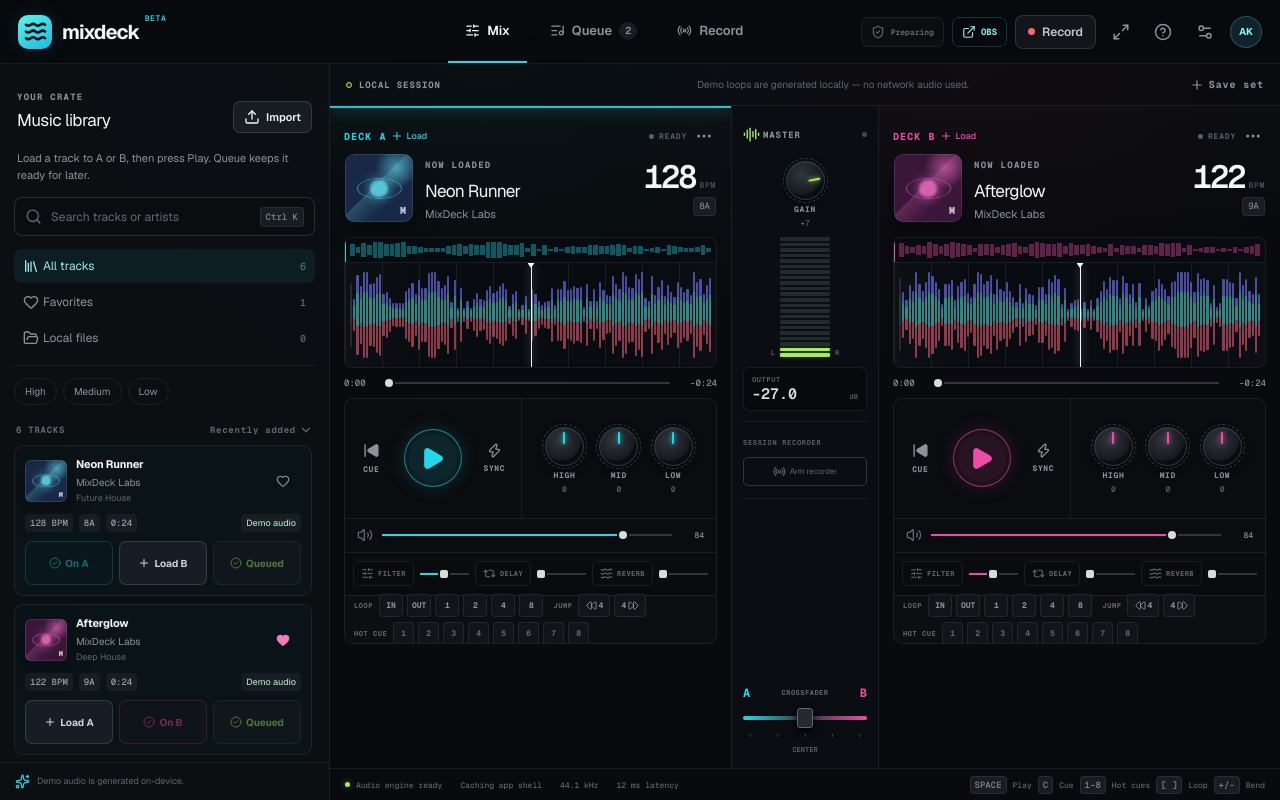
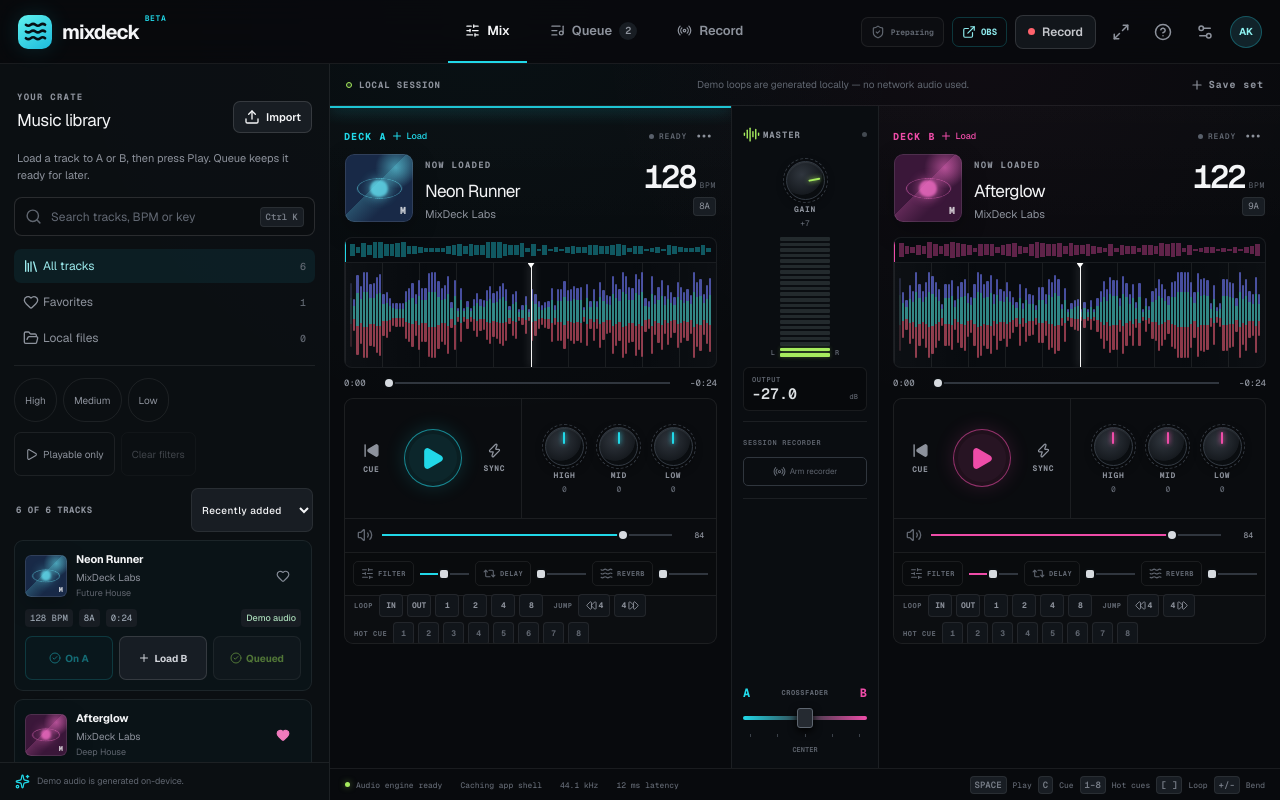
Before and after one commit to akshitnanda/mixdeck, a Next.js app: page / in a window 1280 px wide. Built offline with nearby package versions, Linux system fonts and the light colour scheme.

Commit message:
Add composable library filters and explicit track sorting

```diff
--- a/package.json
+++ b/package.json
@@ -8,7 +8,7 @@
     "build": "next build --turbopack",
     "start": "next start",
     "lint": "eslint",
-    "test:audio": "node --experimental-strip-types --test src/app/_lib/audio-analysis.test.ts src/app/_lib/tempo.test.ts src/app/_lib/load-safety.test.ts",
+    "test:audio": "node --experimental-strip-types --test src/app/_lib/audio-analysis.test.ts src/app/_lib/tempo.test.ts src/app/_lib/load-safety.test.ts src/app/_lib/library.test.ts",
     "icons:pwa": "node scripts/generate-pwa-icons.mjs",
     "verify:pwa": "node scripts/verify-pwa.mjs"
   },
--- /dev/null
+++ b/src/app/_lib/library.ts
@@ -0,0 +1,39 @@
+export type LibrarySort = "recent" | "title" | "bpm" | "bpm-asc";
+export type LibraryEnergy = "Low" | "Medium" | "High";
+export type LibraryTrack = {
+  id: string;
+  title: string;
+  artist: string;
+  genre: string;
+  key: string;
+  bpm: number;
+  energy: LibraryEnergy;
+  source: string;
+  url?: string;
+};
+
+export function filterLibrary<T extends LibraryTrack>(tracks: readonly T[], options: {
+  search: string;
+  category: string;
+  energy: LibraryEnergy | null;
+  playableOnly: boolean;
+  favorites: ReadonlySet<string>;
+  sort: LibrarySort;
+}): T[] {
+  const terms = options.search.trim().toLowerCase().split(/\s+/).filter(Boolean);
+  const matches = tracks.filter((track) => {
+    const text = `${track.title} ${track.artist} ${track.genre} ${track.key} ${track.bpm}`.toLowerCase();
+    const inCategory = options.category === "All tracks"
+      || (options.category === "Favorites" && options.favorites.has(track.id))
+      || (options.category === "Local files" && track.source === "Local");
+    return inCategory && terms.every((term) => text.includes(term))
+      && (!options.energy || track.energy === options.energy)
+      && (!options.playableOnly || Boolean(track.url));
+  });
+  return matches.sort((left, right) => {
+    if (options.sort === "title") return left.title.localeCompare(right.title);
+    if (options.sort === "bpm") return right.bpm - left.bpm;
+    if (options.sort === "bpm-asc") return left.bpm - right.bpm;
+    return 0; // Preserve crate insertion order and stable ties.
+  });
+}
--- a/src/app/globals.css
+++ b/src/app/globals.css
@@ -310,6 +310,7 @@
 
 .filter-row { display: flex; gap: 6px; padding: 12px 0 6px; }
 .filter-row button {
+  min-height: 44px;
   border: 1px solid var(--line);
   background: transparent;
   color: var(--muted);
@@ -320,8 +321,12 @@
 }
 .filter-row button:hover, .filter-row button.active { color: var(--ink); background: var(--panel-3); border-color: var(--line-strong); }
 
-.track-list-heading { display: flex; align-items: center; justify-content: space-between; padding: 12px 2px 8px; color: var(--dim); font: 650 9px var(--font-geist-mono); letter-spacing: 0.75px; }
-.track-list-heading button { display: flex; align-items: center; flex-direction: row-reverse; gap: 3px; border: 0; background: transparent; color: var(--dim); font-size: 9px; cursor: pointer; }
+.library-filter-tools { display: flex; flex-wrap: wrap; gap: 6px; padding: 4px 0; }
+.library-filter-tools button { display: inline-flex; align-items: center; justify-content: center; gap: 5px; min-height: 44px; padding: 0 10px; border: 1px solid var(--line); border-radius: 7px; background: transparent; color: var(--muted); cursor: pointer; font-size: 10px; touch-action: manipulation; }
+.library-filter-tools button.active { color: var(--cyan); background: rgba(33,216,232,0.08); border-color: rgba(33,216,232,0.4); }
+.library-filter-tools button:disabled { opacity: 0.4; cursor: default; }
+.track-list-heading { display: flex; flex-wrap: wrap; gap: 6px; align-items: center; justify-content: space-between; padding: 8px 2px; color: var(--muted); font: 650 9px var(--font-geist-mono); letter-spacing: 0.5px; }
+.track-list-heading select { min-width: 0; max-width: 100%; min-height: 44px; padding: 0 6px; border: 1px solid var(--line); border-radius: 7px; background: var(--panel-3); color: var(--ink); font: 500 10px var(--font-geist-sans); cursor: pointer; }
 
 .track-list { min-height: 0; flex: 1; overflow-y: auto; overflow-x: hidden; overscroll-behavior: contain; -webkit-overflow-scrolling: touch; scrollbar-color: #262c33 transparent; scrollbar-width: thin; padding: 0 3px 14px 0; }
 
@@ -1294,8 +1299,7 @@
   .deck-pad-launcher span { display: inline; font-size: 10px; font-weight: 700; color: var(--cyan); }
   button, a, .upload-button { touch-action: manipulation; }
   .library-nav button { min-height: 44px; }
-  .filter-row button { min-height: 40px; padding-inline: 12px; }
-  .track-list-heading button { min-height: 36px; }
+  .filter-row button { min-height: 44px; padding-inline: 12px; }
   .library-track { min-height: 72px; }
   .favorite-button { width: 36px; height: 44px; padding: 0; }
   .dialog-close, .settings-actions button, .reset-deck-button, .auto-cue-card button { min-height: 44px; }
--- a/src/app/page.tsx
+++ b/src/app/page.tsx
@@ -48,10 +48,10 @@
 import { PerformancePads } from "./_components/performance-pads";
 import { beatSeconds, clampRate, matchingRate } from "./_lib/tempo";
 import { needsLoadConfirmation } from "./_lib/load-safety";
+import { filterLibrary, type LibrarySort, type LibraryEnergy } from "./_lib/library";
 
 type DeckId = "A" | "B";
 type WorkspaceView = "Mix" | "Queue" | "Record";
-type SortMode = "recent" | "title" | "bpm";
 type PanelView = "help" | "settings" | "profile" | "deck-A" | "deck-B" | "confirm-load" | null;
 type FxName = "filter" | "delay" | "reverb" | "flanger" | "distortion" | "phaser" | "tremolo" | "compressor";
 type FxState = Record<FxName, number>;
@@ -132,7 +132,7 @@
 };
 
 const SET_STORAGE_KEY = "mixdeck-saved-set";
-const SORT_LABELS: Record<SortMode, string> = { recent: "Recently added", title: "Track title", bpm: "BPM" };
+const SORT_LABELS: Record<LibrarySort, string> = { recent: "Recently added", title: "Track title", bpm: "BPM: high to low", "bpm-asc": "BPM: low to high" };
 const FX_NAMES: FxName[] = ["filter", "delay", "reverb", "flanger", "distortion", "phaser", "tremolo", "compressor"];
 const FX_LABELS: Record<FxName, string> = { filter: "Filter", delay: "Delay", reverb: "Reverb", flanger: "Flanger", distortion: "Drive", phaser: "Phaser", tremolo: "Tremolo", compressor: "Comp" };
 const defaultFx = (): FxState => ({ filter: 0, delay: 0, reverb: 0, flanger: 0, distortion: 0, phaser: 0, tremolo: 0, compressor: 0 });
@@ -719,7 +719,9 @@
   const [masterLevel, setMasterLevel] = useState(0.05);
   const [search, setSearch] = useState("");
   const [filter, setFilter] = useState("All tracks");
-  const [sortMode, setSortMode] = useState<SortMode>("recent");
+  const [sortMode, setSortMode] = useState<LibrarySort>("recent");
+  const [energyFilter, setEnergyFilter] = useState<LibraryEnergy | null>(null);
+  const [playableOnly, setPlayableOnly] = useState(false);
   const [favorites, setFavorites] = useState<Set<string>>(new Set(["afterglow"]));
   const [libraryOpen, setLibraryOpen] = useState(false);
   const [loadTarget, setLoadTarget] = useState<DeckId | null>(null);
@@ -907,22 +909,15 @@
   }, [queue]);
 
   const filteredTracks = useMemo(() => {
-    const query = search.trim().toLowerCase();
-    const matches = tracks.filter((track) => {
-      const matchesSearch = !query || `${track.title} ${track.artist} ${track.genre}`.toLowerCase().includes(query);
-      const matchesFilter = filter === "All tracks"
-        || (filter === "Favorites" && favorites.has(track.id))
-        || (filter === "Local files" && track.source === "Local")
-        || filter === track.energy
-        || filter === track.genre;
-      return matchesSearch && matchesFilter;
-    });
-    return matches.sort((left, right) => {
-      if (sortMode === "title") return left.title.localeCompare(right.title);
-      if (sortMode === "bpm") return right.bpm - left.bpm;
-      return tracks.indexOf(left) - tracks.indexOf(right);
-    });
-  }, [favorites, filter, search, sortMode, tracks]);
+    return filterLibrary(tracks, { search, category: filter, energy: energyFilter, playableOnly, favorites, sort: sortMode });
+  }, [favorites, filter, search, sortMode, tracks, energyFilter, playableOnly]);
+  const hasLibraryFilters = Boolean(search.trim() || filter !== "All tracks" || energyFilter || playableOnly);
+  const clearLibraryFilters = () => {
+    setSearch("");
+    setFilter("All tracks");
+    setEnergyFilter(null);
+    setPlayableOnly(false);
+  };
 
   const queueTracks = useMemo(() => queue
     .map((trackId) => tracks.find((track) => track.id === trackId))
@@ -1603,6 +1598,7 @@
     setLoadTarget(id);
     setFilter("All tracks");
     setSearch("");
+    setEnergyFilter(null);
     setPerformanceMode(false);
     setLibraryOpen(true);
     libraryPanel.current?.scrollTo({ top: 0 });
@@ -1818,6 +1814,8 @@
     });
     setTracks((current) => [...additions, ...current.filter((track) => !additions.some((item) => item.id === track.id))]);
     setFilter("All tracks");
+    setEnergyFilter(null);
+    setSearch("");
     setCrateDragActive(false);
     if (target && additions[0]) loadTrack(target, additions[0]);
     try {
@@ -1958,20 +1956,24 @@
               <button onClick={() => setLoadTarget(null)} aria-label="Cancel deck selection"><X size={16} /></button>
             </div>
           ) : <p className="crate-hint">Load a track to A or B, then press Play. Queue keeps it ready for later.</p>}
-          <label className="search-box"><Search size={17} /><input ref={searchInput} value={search} onChange={(event) => setSearch(event.target.value)} placeholder="Search tracks or artists" /><kbd>Ctrl K</kbd></label>
+          <label className="search-box"><Search size={17} /><input ref={searchInput} value={search} onChange={(event) => setSearch(event.target.value)} placeholder="Search tracks, BPM or key" aria-label="Search music library" /><kbd>Ctrl K</kbd></label>
 
           <nav className="library-nav" aria-label="Library categories">
             {[{ label: "All tracks", icon: Library }, { label: "Favorites", icon: Heart }, { label: "Local files", icon: FolderOpen }].map(({ label, icon: Icon }) => (
-              <button key={label} className={filter === label ? "active" : ""} onClick={() => setFilter(label)}>
+              <button key={label} className={filter === label ? "active" : ""} aria-pressed={filter === label} onClick={() => setFilter(label)}>
                 <Icon size={16} fill={label === "Favorites" && filter === label ? "currentColor" : "none"} />{label}
                 <span>{label === "All tracks" ? tracks.length : label === "Favorites" ? favorites.size : tracks.filter((track) => track.source === "Local").length}</span>
               </button>
             ))}
           </nav>
 
-          <div className="filter-row">{["High", "Medium", "Low"].map((value) => <button key={value} className={filter === value ? "active" : ""} onClick={() => setFilter(filter === value ? "All tracks" : value)}>{value}</button>)}</div>
-
-          <div className="track-list-heading"><span>{filteredTracks.length} TRACKS</span><button onClick={() => setSortMode((current) => current === "recent" ? "title" : current === "title" ? "bpm" : "recent")} aria-label={`Sort library. Current sort: ${SORT_LABELS[sortMode]}`}><ChevronDown size={14} />{SORT_LABELS[sortMode]}</button></div>
+          <div className="filter-row" role="group" aria-label="Filter by energy">{(["High", "Medium", "Low"] as const).map((value) => <button key={value} className={energyFilter === value ? "active" : ""} aria-pressed={energyFilter === value} onClick={() => setEnergyFilter(energyFilter === value ? null : value)}>{value}</button>)}</div>
+          <div className="library-filter-tools">
+            <button className={playableOnly ? "active" : ""} aria-pressed={playableOnly} onClick={() => setPlayableOnly(!playableOnly)}><Play size={13} />Playable only</button>
+            <button onClick={clearLibraryFilters} disabled={!hasLibraryFilters}>Clear filters</button>
+          </div>
+
+          <div className="track-list-heading"><span role="status">{filteredTracks.length} OF {tracks.length} TRACKS</span><select aria-label="Sort library" value={sortMode} onChange={(event) => setSortMode(event.target.value as LibrarySort)}>{Object.entries(SORT_LABELS).map(([value, label]) => <option key={value} value={value}>{label}</option>)}</select></div>
           <div className="track-list" ref={trackList}>
             {filteredTracks.map((track) => (
               <article className={`library-track ${decks.A.track.id === track.id || decks.B.track.id === track.id ? "loaded" : ""}`} key={track.id} aria-label={`${track.title} by ${track.artist}`}>
@@ -2000,7 +2002,7 @@
                 {!track.url && <span className="track-preview-note">Import your audio to mix. This catalog preview has no audio.</span>}
               </article>
             ))}
-            {!filteredTracks.length && <div className="empty-state"><Disc3 size={28} /><strong>No tracks here yet</strong><span>Try a different filter or import audio.</span></div>}
+            {!filteredTracks.length && <div className="empty-state"><Disc3 size={28} /><strong>{hasLibraryFilters ? "No matching tracks" : "No tracks here yet"}</strong><span>{hasLibraryFilters ? "Clear filters above or import audio to expand your crate." : "Import audio to start building your crate."}</span></div>}
           </div>
           <div className="library-footer"><Sparkles size={15} /><span>Demo audio is generated on-device.</span></div>
         </aside>
@@ -2105,7 +2107,7 @@
                       </article>
                     );
                   })}
-                  {!queueTracks.length && <div className="empty-state queue-empty"><ListMusic size={32} /><strong>Your next move starts here</strong><span>Hover a library track and press Q to build the set.</span></div>}
+                  {!queueTracks.length && <div className="empty-state queue-empty"><ListMusic size={32} /><strong>Your next move starts here</strong><span>Tap Queue on a playable library track to build your set.</span></div>}
                 </div>
               </div>
             </section>
```
Also changed, not shown: 2 other files (tests, documents, lock files or other folders).
